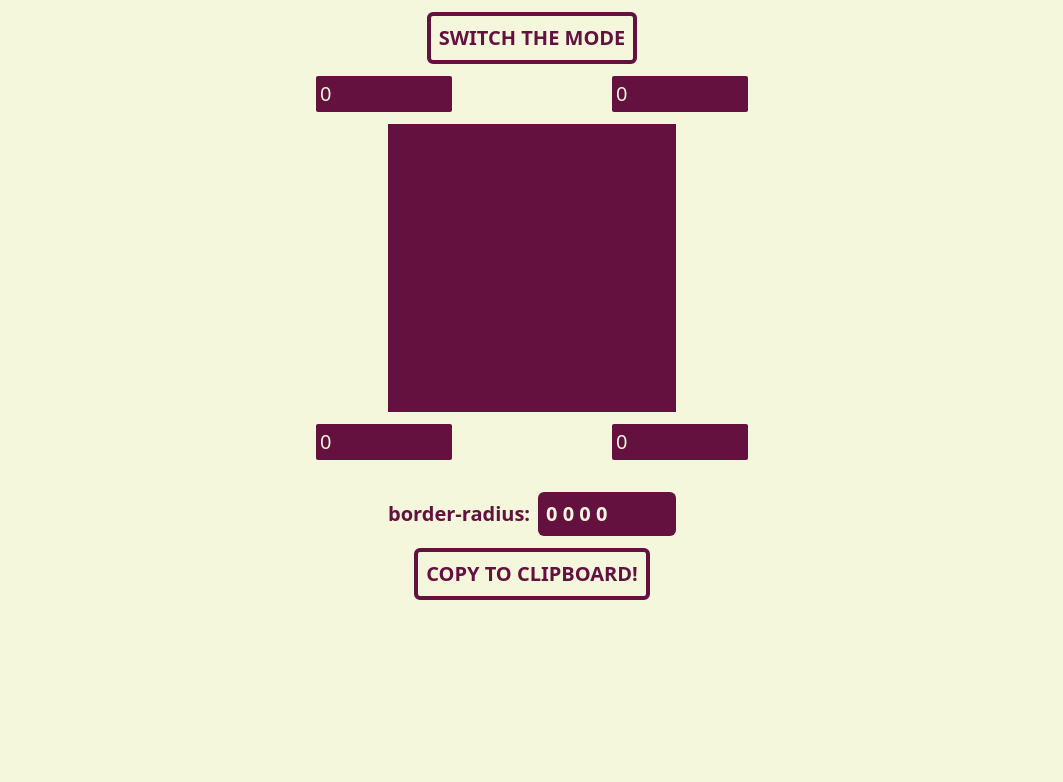
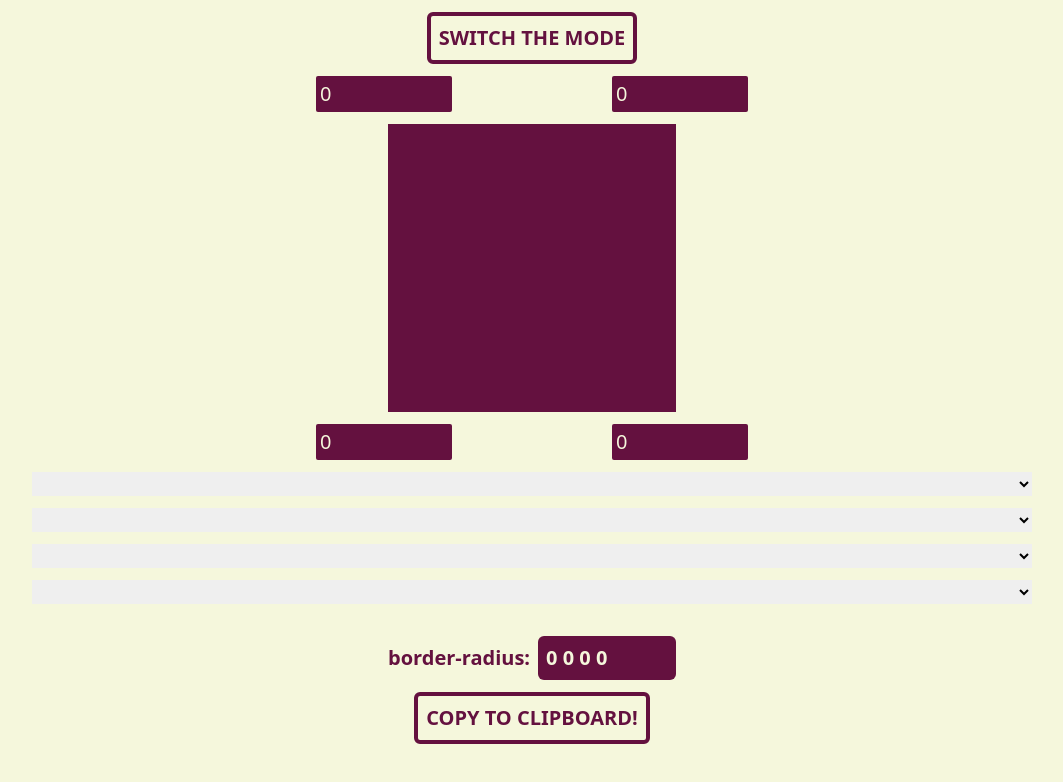
Before and after one commit to SEPOTOM/border-radius-previewer, a React (Vite) app: page / in a window 1280 px wide. Shown: the top 782 px of the page, without its empty margins (108-1171 px from the left). Built offline with nearby package versions, Linux system fonts and the light colour scheme.

Commit message:
feat(NormalModeControls): display measurement unit dropdowns

```diff
--- a/src/components/NormalModeControls/index.tsx
+++ b/src/components/NormalModeControls/index.tsx
@@ -61,6 +61,10 @@ const NormalModeControls: FC<NormalModeControlsProps> = ({
           />
         </div>
       </div>
+      <select aria-label="Top-left corner unit" />
+      <select aria-label="Top-right corner unit" />
+      <select aria-label="Bottom-left corner unit" />
+      <select aria-label="Bottom-right corner unit" />
     </>
   );
 };
```
